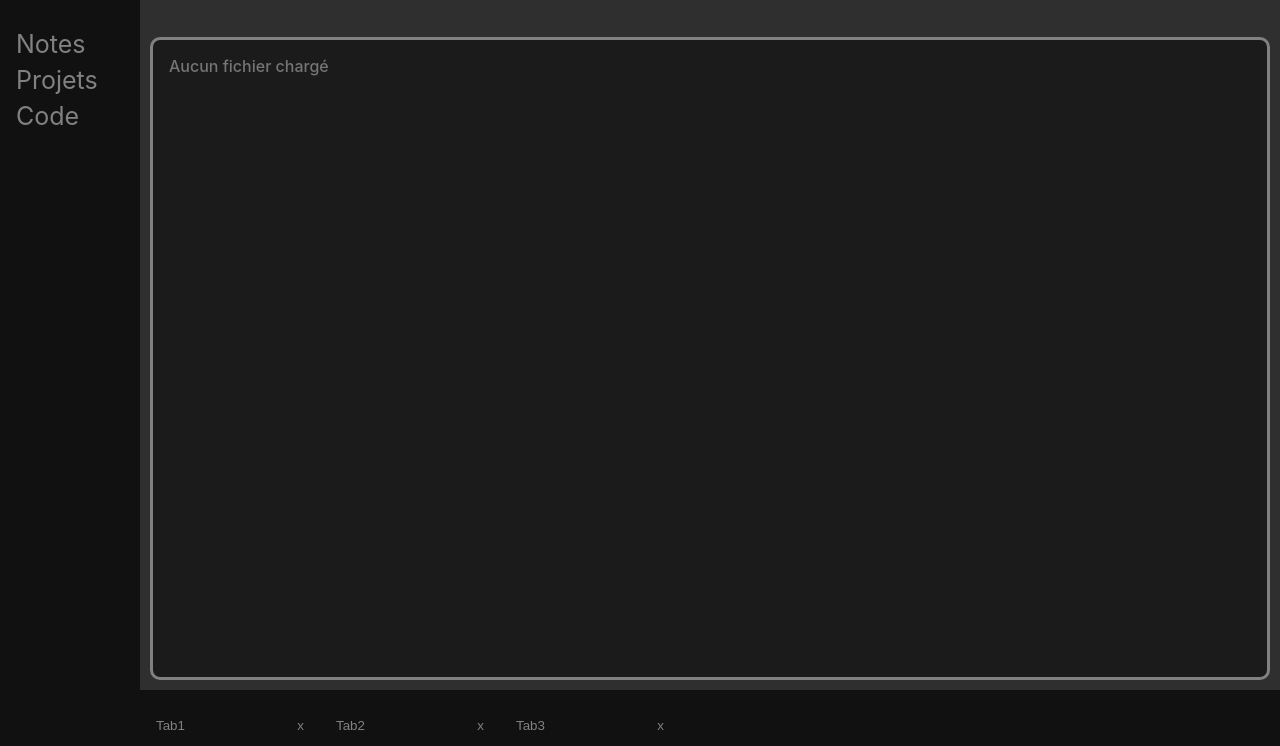
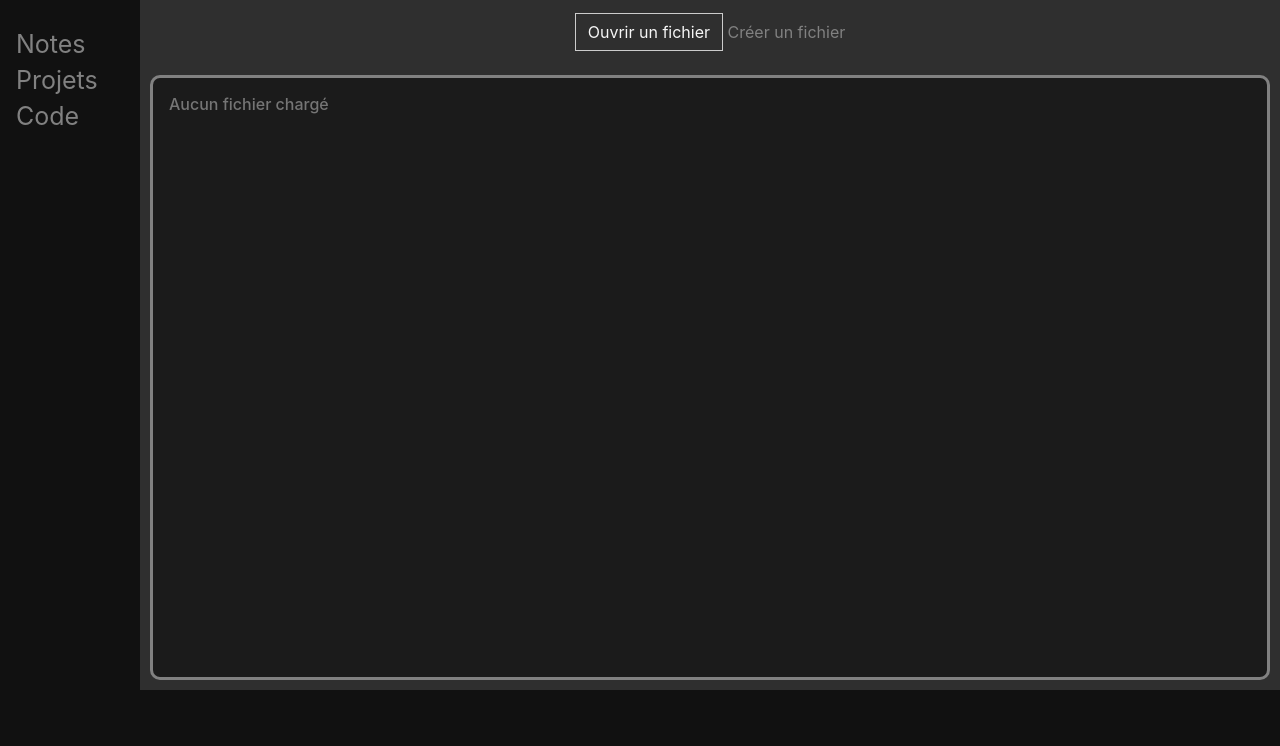
Before and after one commit to WanderingPenwing/Calcifer, a website: page src/pages/notes.html in a window 1280 px wide. Shown: the part 54-800 px from the top of the page. Drawn offline with Linux system fonts and the light colour scheme.

Commit message:
changed open file

```diff
--- /dev/null
+++ b/src/pages/note.txt
@@ -0,0 +1 @@
+#hello there
--- a/src/pages/notes.html
+++ b/src/pages/notes.html
@@ -19,13 +19,17 @@
     <div class="main">
       <div class="content">
         <h1>Mes Notes</h1>
+        <div class="shelf">
+          <label for="inputfile" class="custom-inputfile">
+            <i class="fa fa-cloud-upload"></i> Ouvrir un fichier
+          </label>
+          <input id="inputfile" type="file"/>
+          <a href="note.txt" download="note.txt">Créer un fichier</a>
+        </div>
         <br>
-        <textarea id="output" name="story" placeholder="Aucun fichier chargé"></textarea>
+        <textarea id="output" class="textzone" name="story" placeholder="Aucun fichier chargé"></textarea>
       </div>
-      <div class="tab">
-        <button class="tablinks" onclick="openCity(event, 'London')"><p>Tab1</p><a href="#">x</a></button>
-        <button class="tablinks" onclick="openCity(event, 'Paris')"><p>Tab2</p><a href="#">x</a></button>
-        <button class="tablinks" onclick="openCity(event, 'Tokyo')"><p>Tab3</p><a href="#">x</a></button>
+      <div id="tabs" class="tab">
       </div>
       </div>
     </div>
--- a/src/styles.css
+++ b/src/styles.css
@@ -27,6 +27,11 @@
   padding-top: 80px;
 }
 
+.shelf {
+  width: 100%;
+  display: inline-block
+}
+
 .tab {
   height: 60px; /* Full-height: remove this if you want "auto" height */
   width: 100%; /* Set the width of the sidebar */
@@ -38,6 +43,8 @@
   overflow: hidden;
 }
 
+
+
 /* Style the buttons that are used to open the tab content */
 .tab button {
   background-color: inherit;
@@ -48,9 +55,17 @@
   padding: 14px 16px;
   transition: 0.3s;
   color: #818181;
-  width: 180px;
   display:flex;
   align-items: center;
+}
+
+.tabcreate {
+  width: 42px;
+  font-weight: bold;
+}
+
+.tablinks {
+  width: 180px;
 }
 
 /* Change background color of buttons on hover */
@@ -67,6 +82,7 @@
   text-align: left;
   width: 100%;
 }
+
 
 
 /* The navigation menu links */
@@ -95,6 +111,14 @@
   padding-right: 10px;
 }
 
+.textzone {
+  width: 100%;
+  height: 100%;
+  font-size: 1em;
+  font-weight: 500;
+  padding: 1em;
+}
+
 /* On smaller screens, where height is less than 450px, change the style of the sidebar (less padding and a smaller font size) */
 @media screen and (max-height: 450px) {
   .sidenav {padding-top: 15px;}
@@ -110,19 +134,13 @@ html, body {
   margin: 0;
 }
 
-
 textarea {
-  width: 100%;
-  height: 100%;
-  resize: none;
-  padding: 1em;
   background-color: #0f0f0f98;
-  color: #818181;
-  font-size: 1em;
-  font-weight: 500;
   font-family: inherit;
   border-radius: 10px;
   border: 3px solid #818181;
+  color: #818181;
+  resize: none;
 }
 
 input {
@@ -148,3 +166,13 @@ a {
 a:hover {
   color: #ec9f53;
 }
+
+input[type="file"] {
+    display: none;
+}
+.custom-inputfile {
+    border: 1px solid #ccc;
+    display: inline-block;
+    padding: 6px 12px;
+    cursor: pointer;
+}
```
Also changed, not shown: src/pages/code.html (+1 -1 lines), src/pages/notes.js (+5 -3 lines), src/pages/projets.html (+0 -1 lines), src/pages/code.js (added), 1 other file.
